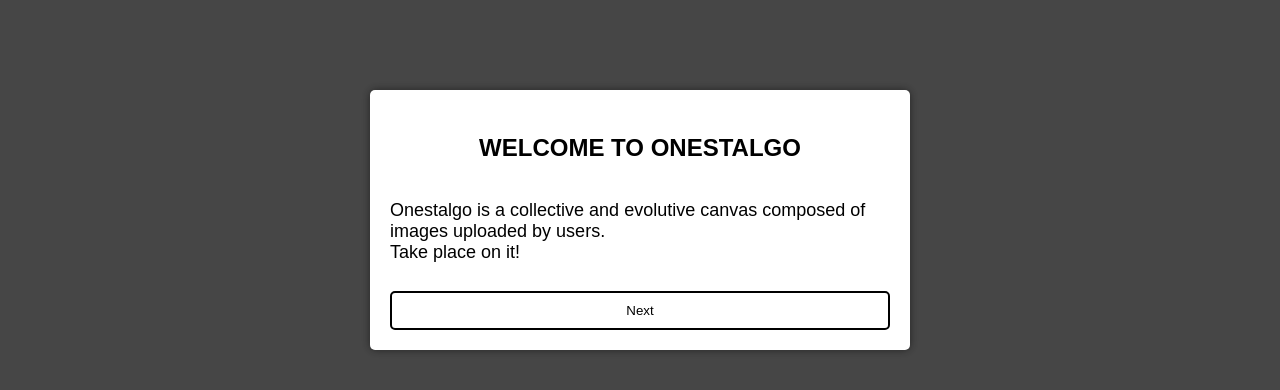
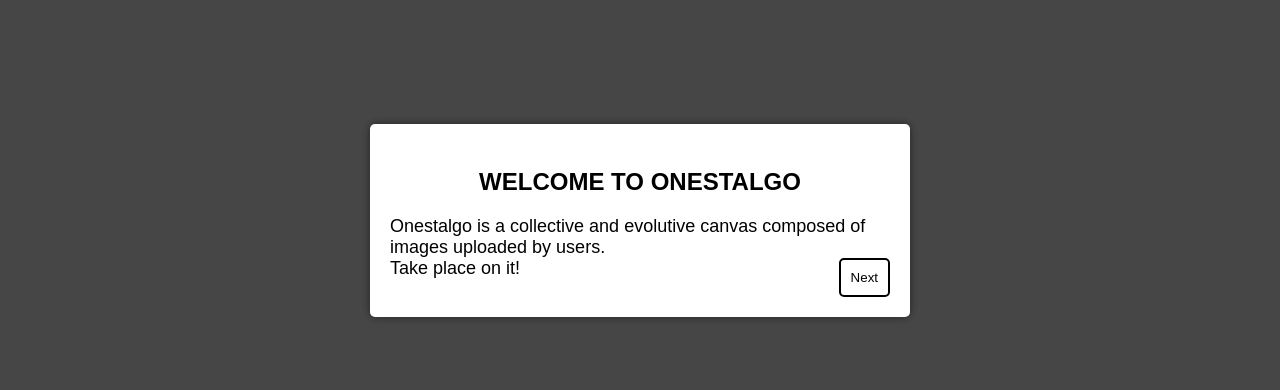
Before and after one commit to onestalgo/0nestal.go, a website: page public/index.html in a window 1280 px wide. Shown: the part 180-570 px from the top of the page. Drawn offline with nearby package versions, Linux system fonts and the light colour scheme; no server answers.

Commit message:
welcomewindow

```diff
--- a/public/css/style.css
+++ b/public/css/style.css
@@ -99,7 +99,7 @@
     align-items: center;
 }
 
-/* Style for the popup container */
+/* Popup Container Styles */
 #popupContainer {
     background: white;
     border-radius: 5px;
@@ -108,12 +108,10 @@
     max-height: 80vh; /* Maximum height to fit in the viewport */
     padding: 20px;
     box-shadow: 0 0 10px rgba(0, 0, 0, 0.5);
-    position: relative;
+    position: relative; /* Needed for absolute positioning of children */
     display: flex;
     flex-direction: column;
-    justify-content: space-between; /* Distributes space between content and button */
 }
-
 
 /* Style for the close button */
 #closePopup {
@@ -136,17 +134,18 @@
 }
 
 .step.active {
-    display: flex; /* Changed to flex to better manage layout */
-    flex-direction: column;
-    justify-content: space-between; /* Ensures button stays at the bottom */
+    display: block; /* Use block layout for the active step */
 }
 
+
+/* Adjusting GIF sizes within steps */
 .step img {
     max-width: 100%; /* Ensures images don't exceed step width */
-    max-height: 50vh; /* Adjusts the height relative to the viewport */
+    max-height: 30vh; /* Smaller max height for images */
     object-fit: contain; /* Ensures the entire image is visible */
     margin-bottom: 10px; /* Space between image and text or button */
 }
+
 /* Style for the popup content */
 #popupContent {
     background: white;
@@ -170,16 +169,19 @@
     margin-bottom: 20px;
 }
 
+/* Next Button Style */
 .next-btn {
-    margin-top: 10px; /* Ensures spacing above the button */
+    position: absolute; /* Position the button absolutely */
+    right: 20px; /* Position from the right inside the container */
+    bottom: 20px; /* Position from the bottom inside the container */
     padding: 10px;
     background-color: white;
     color: black;
     border: 2px solid black;
     border-radius: 5px;
     cursor: pointer;
+    z-index: 2; /* Ensure it's above other content */
 }
-
 
 
 img {
```
